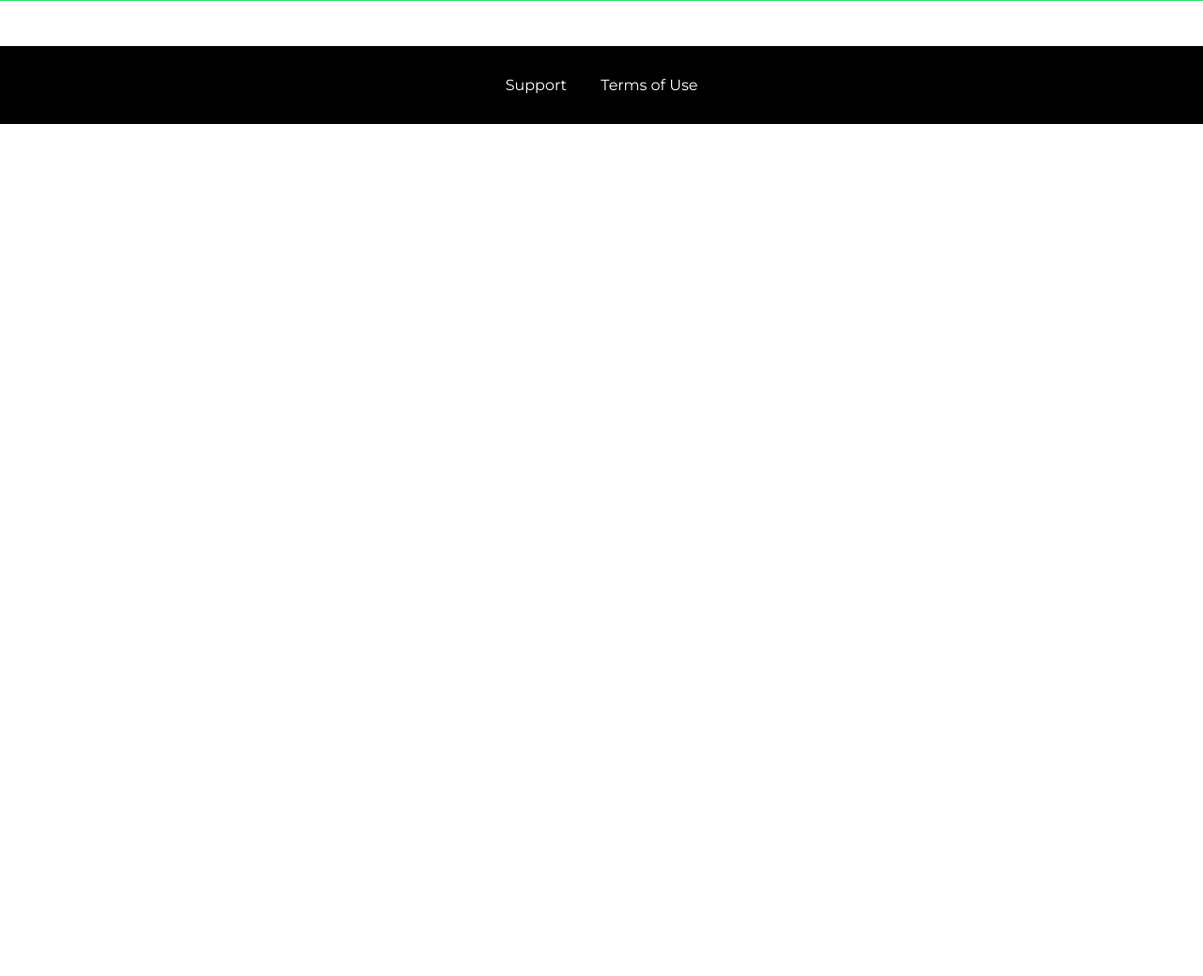
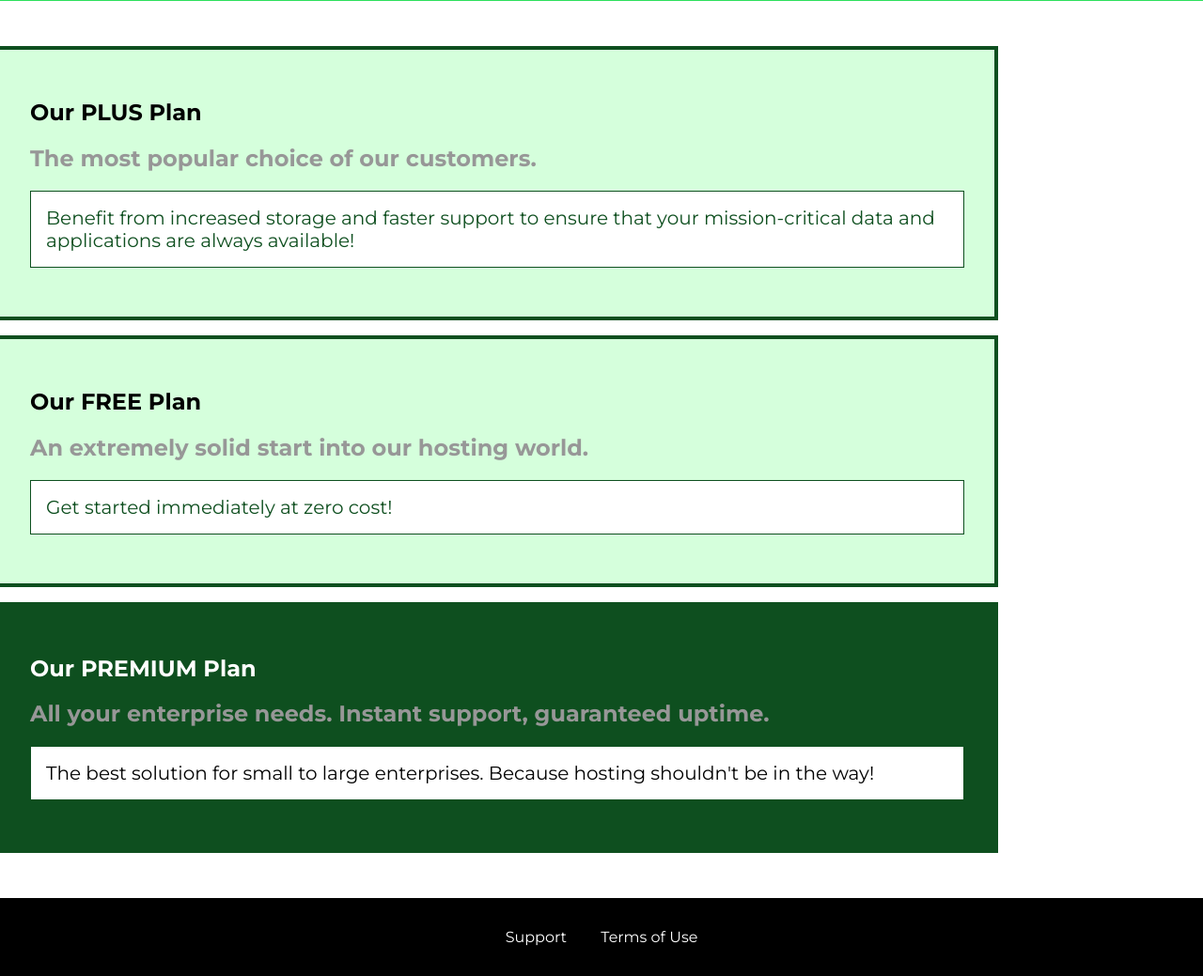
Before and after one commit to Pan-be/kurs-css, a plain HTML site: page packages/index.html in a window 1280 px wide. Shown: the part 42-1081 px from the top of the page at 94% size. Before the commit the page ends 800 px from the top, so only its background shows below. Drawn offline with Linux system fonts and the light colour scheme.

Commit message:
styling packages site

```diff
--- a/packages/index.html
+++ b/packages/index.html
@@ -33,7 +33,28 @@
         </nav>
     </header>
     <main>
-
+        <section class="package">
+            <a href="#">
+                <h1 class="package-title">Our PLUS Plan</h1>
+                <h2 class="package-hint">The most popular choice of our customers.</h2>
+                <p class="package-description">Benefit from increased storage and faster support to ensure that your mission-critical data and applications
+                    are always available!</p>
+            </a>
+        </section>
+        <section class="package">
+            <a href="#">
+                <h1 class="package-title">Our FREE Plan</h1>
+                <h2 class="package-hint">An extremely solid start into our hosting world.</h2>
+                <p class="package-description">Get started immediately at zero cost!</p>
+            </a>
+        </section>
+        <section class="package package-highlighted">
+            <a href="#">
+                <h1 class="package-title">Our PREMIUM Plan</h1>
+                <h2 class="package-hint">All your enterprise needs. Instant support, guaranteed uptime. </h2>
+                <p class="package-description">The best solution for small to large enterprises. Because hosting shouldn't be in the way!</p>
+            </a>
+        </section>
     </main>
     <footer class="main-footer">
         <nav>
--- a/packages/packages.css
+++ b/packages/packages.css
@@ -0,0 +1,50 @@
+main {
+    padding-top: 32px;
+}
+
+.package {
+    background: #d5ffdc;
+    text-align: left;
+    margin: 16px 0;
+    width: 83%;
+    vertical-align: middle;
+    border: 4px solid #0e4f1f;
+    border-left: none;
+}
+
+.package a {
+    text-decoration: none;
+    color: inherit;
+    display: block;
+    padding: 32px;
+}
+
+.package:hover,
+.package:active {
+    box-shadow: 2px 2px 4px rgba(0, 0, 0, 0.5);
+    border-color: #ff5454;
+}
+
+.package-highlighted {
+    background: #0e4f1f;
+}
+
+.package-highlighted a {
+    color: white;
+}
+
+.package-highlighted p {
+    color: black;
+}
+
+.package-hint {
+    color: #979797;
+}
+
+.package-description {
+    background: white;
+    border: 1px solid #0e4f1f;
+    padding: 16px;
+    font-size: 20px;
+    color: #0e4f1f;
+}
```
